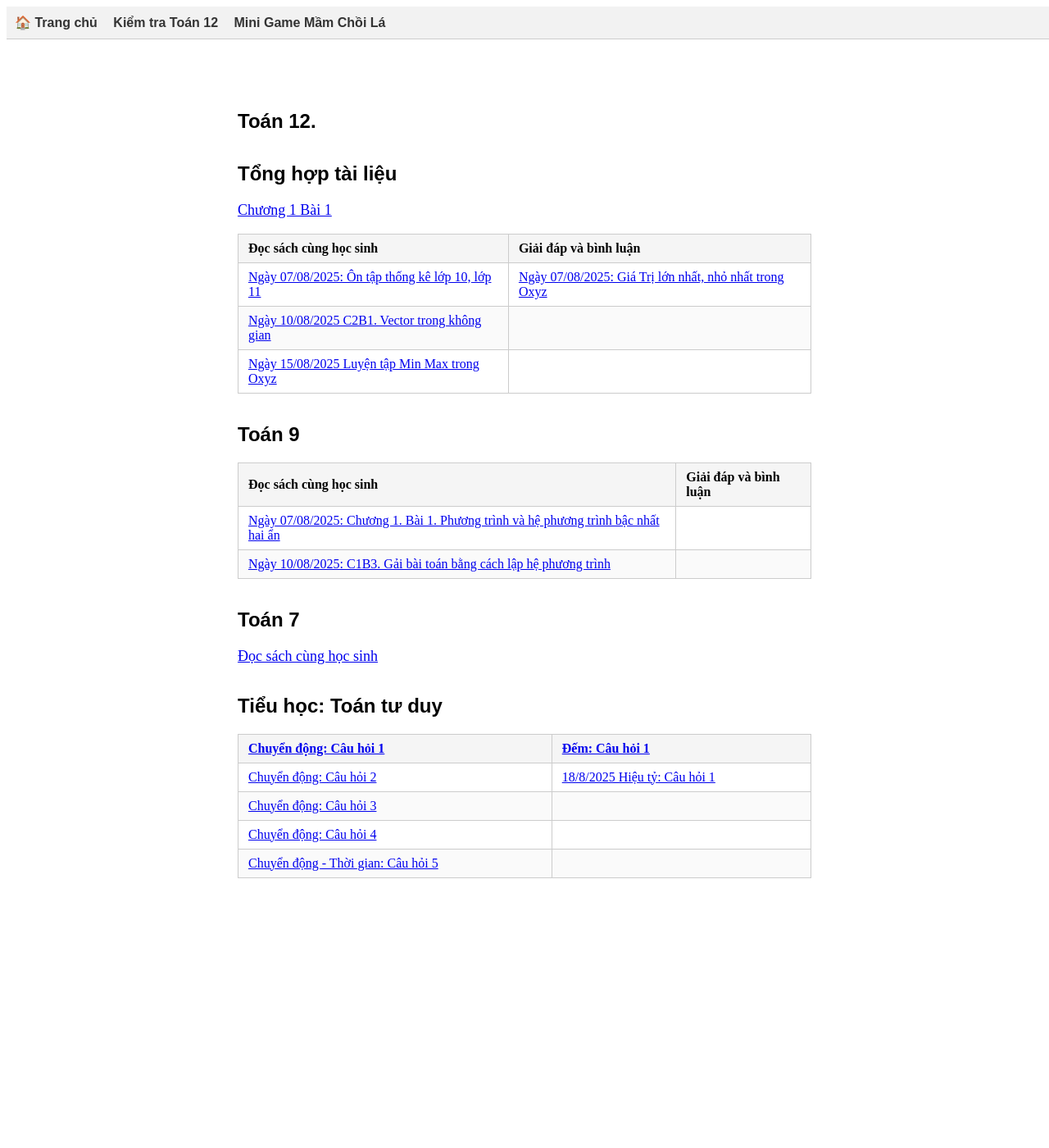
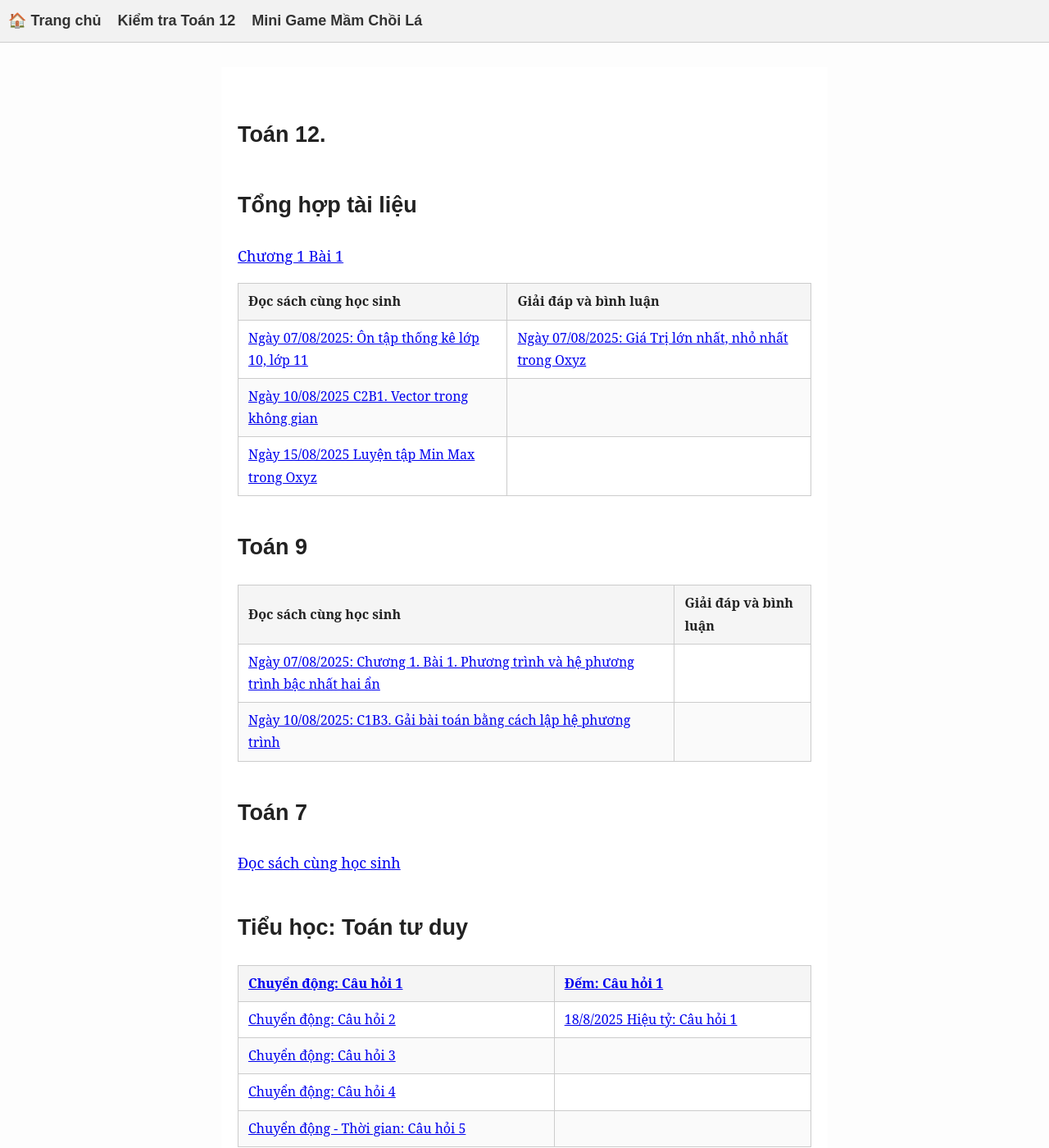
Before and after one commit to NguyenMuoiVN1988/publicstudyrepo, a Jekyll site: the page built from index.md, in a window 1280 px wide and 1400 px high. Shown: the whole window at 82% size. Built offline with Jekyll 4.4.1, drawn with Linux system fonts in a browser that asks for light colours; our own code applies the rules of GitHub Pages for plain Markdown files.

Commit message:
Update style.css

```diff
--- a/assets/css/style.css
+++ b/assets/css/style.css
@@ -1,3 +1,13 @@
+body {
+  font-family: "Merriweather", "Noto Serif", "Times New Roman", serif;
+  font-size: 18px;
+  line-height: 1.7;
+  background: #fdfdfd;
+  color: #222;
+  margin: 0;
+  padding: 0;
+}
+
 /* Làm đẹp bảng trong Markdown */
 table {
   border-collapse: collapse;
```
